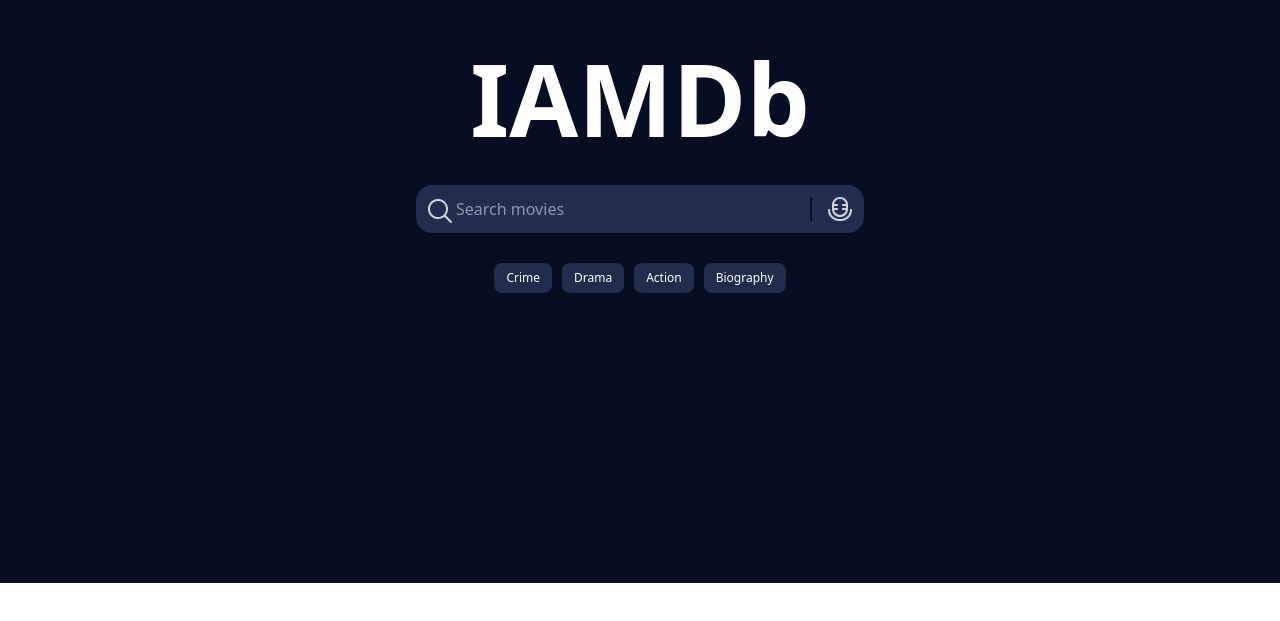
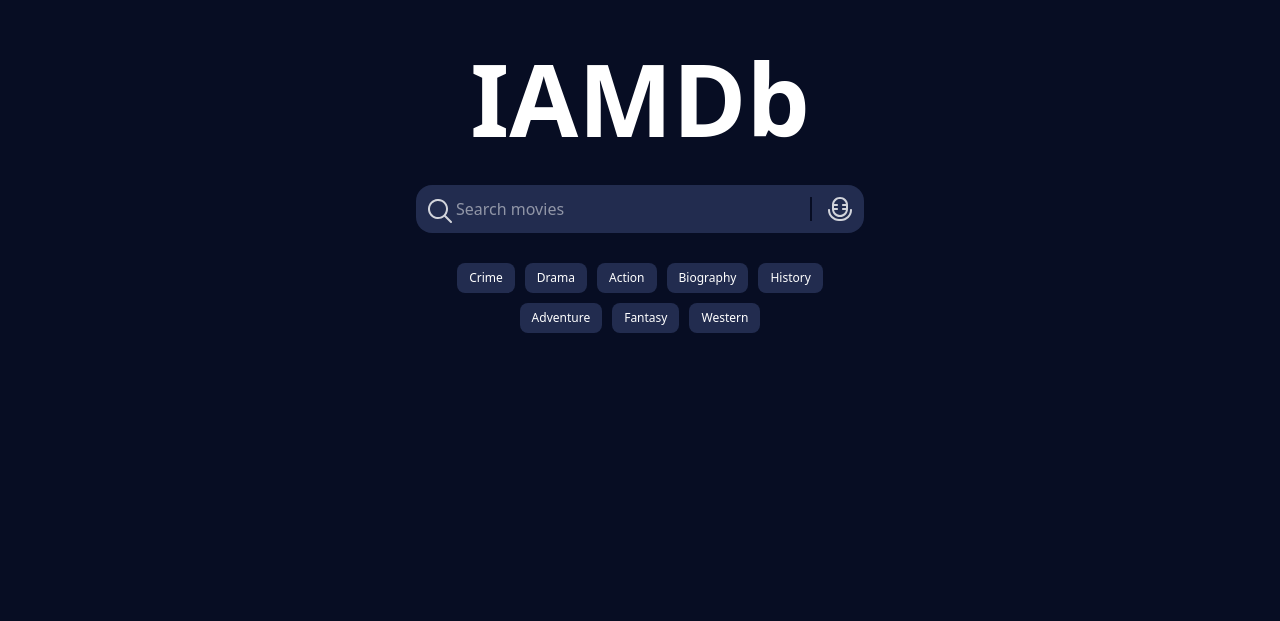
Before and after one commit to masi-ah/IAMDb, a React (Vite) app: page / in a window 1280 px wide. Shown: the part 217-838 px from the top of the page. Before the commit the page ends 800 px from the top, so only its background shows below. Built offline with nearby package versions, Linux system fonts and the light colour scheme.

Commit message:
feat: add more genre to Home

```diff
--- a/package.json
+++ b/package.json
@@ -14,6 +14,7 @@
     "react": "^19.1.0",
     "react-dom": "^19.1.0",
     "react-hot-toast": "^2.5.2",
+    "react-infinite-scroll-component": "^6.1.0",
     "react-router-dom": "^7.7.1",
     "tailwindcss": "^4.1.11"
   },
--- a/src/App.jsx
+++ b/src/App.jsx
@@ -1,7 +1,7 @@
 import { BrowserRouter, Routes, Route } from 'react-router-dom';
 import { Toaster } from 'react-hot-toast';
 import Home from "./pages/Home";
-// import List from "./pages/List";
+import List from "./pages/List";
 // import Detail from "./pages/Detail";
 
 import './App.css'
@@ -14,9 +14,9 @@ const App = () => {
         <Toaster />
         <Routes>
           <Route path="/" element={<Home />} />
-          {/* <Route path="/list" element={<List />} />
+          <Route path="/list" element={<List />} />
           <Route path="list/:genre" element={<List />} />
-          <Route path="/detail/:id" element={<Detail/>} /> */}
+          {/* <Route path="/detail/:id" element={<Detail/>} />  */}
         </Routes>
       </div>
     </BrowserRouter>
--- a/src/components/GenreButtons.jsx
+++ b/src/components/GenreButtons.jsx
@@ -1,10 +1,21 @@
 import GenreButton from "./GenreButton";
 import { useState } from 'react';
 import { useNavigate } from "react-router-dom";
+import InfiniteScroll from "react-infinite-scroll-component";
+
+const allGenre = [
+  "Crime", "Drama", "Action", "Biography", "History", "Adventure", "Fantasy",
+   "Western", "Comedy", "Sci-Fi", "Romance", "Mystery", "Family", "War",
+    "Thriller", "Horror", "Music", "Animation", "Film-Noir", "Sport"
+];
+
+const loadsteps = [4,4,4,5,3];
 
 const GenreButtons = () => {
-  const genres = ["Crime", "Drama", "Action", "Biography"];
+  const [visibleCount, setVisibleCount] = useState(loadsteps[0]);
+  const [loadstepIndex, setLoadStepIndex] = useState(1);
   const [selectedGenre, setSelectedGenre] = useState(null);
+  const [loading, setLoading] = useState(false);
   const navigate = useNavigate();
 
   const handleClick = (genre) => {
@@ -12,9 +23,47 @@ const GenreButtons = () => {
     navigate(`/list/${genre.toLowerCase()}`);
   };
 
+  const loadMoreGenre = () => {
+    // console.log("loading more...")
+    if (loading) return;
+    if (visibleCount >= allGenre.length) return;
+      setLoading(true);
+
+  setTimeout(() => {
+    const nextLoadStep = loadstepIndex < loadsteps.length
+      ? loadsteps[loadstepIndex]
+      : loadsteps[loadsteps.length - 1];
+
+    setVisibleCount((prev) => {
+      const newCount= Math.min(prev + nextLoadStep, allGenre.length);
+      return newCount;
+    });
+
+    setLoadStepIndex((prev) => {
+      if (prev< loadsteps.length) return prev + 1;
+      return prev;
+    });
+
+    setLoading(false);
+    }, 800);
+    };
+
+  const visibleGenres = allGenre.slice(0, visibleCount);
+  console.log("visibleCount:", visibleCount);
+
   return (
+    <div
+    id="scrollableDiv"
+    className="max-w-sm mx-auto h-[80vh] overflow-y-auto "
+    >
+      <InfiniteScroll
+      dataLength={visibleCount}
+      next={loadMoreGenre}
+      hasMore={visibleCount< allGenre.length}
+      loader={loading && (<p className="text-white text-center w-full py-4">Loading... </p>)}
+    >
         <div className="flex flex-wrap gap-[10px] justify-center mt-[30px]">
-      {genres.map((genre) => (
+          {visibleGenres.map((genre) => (
             <GenreButton
             key={genre}
             genre={genre}
@@ -23,6 +72,8 @@ const GenreButtons = () => {
             />
           ))}
         </div>
+      </InfiniteScroll>
+    </div>
   );
 };
 
--- a/src/pages/List.jsx
+++ b/src/pages/List.jsx
@@ -0,0 +1,11 @@
+import { useParams } from "react-router-dom";
+
+const List = () => {
+   const { genre} = useParams();
+
+   return (
+   <h1>movie</h1>
+   )
+}
+
+export default List;
```
Also changed, not shown: 1 other file (tests, documents, lock files or other folders). Lines whose indentation alone changed are shown as unchanged.
